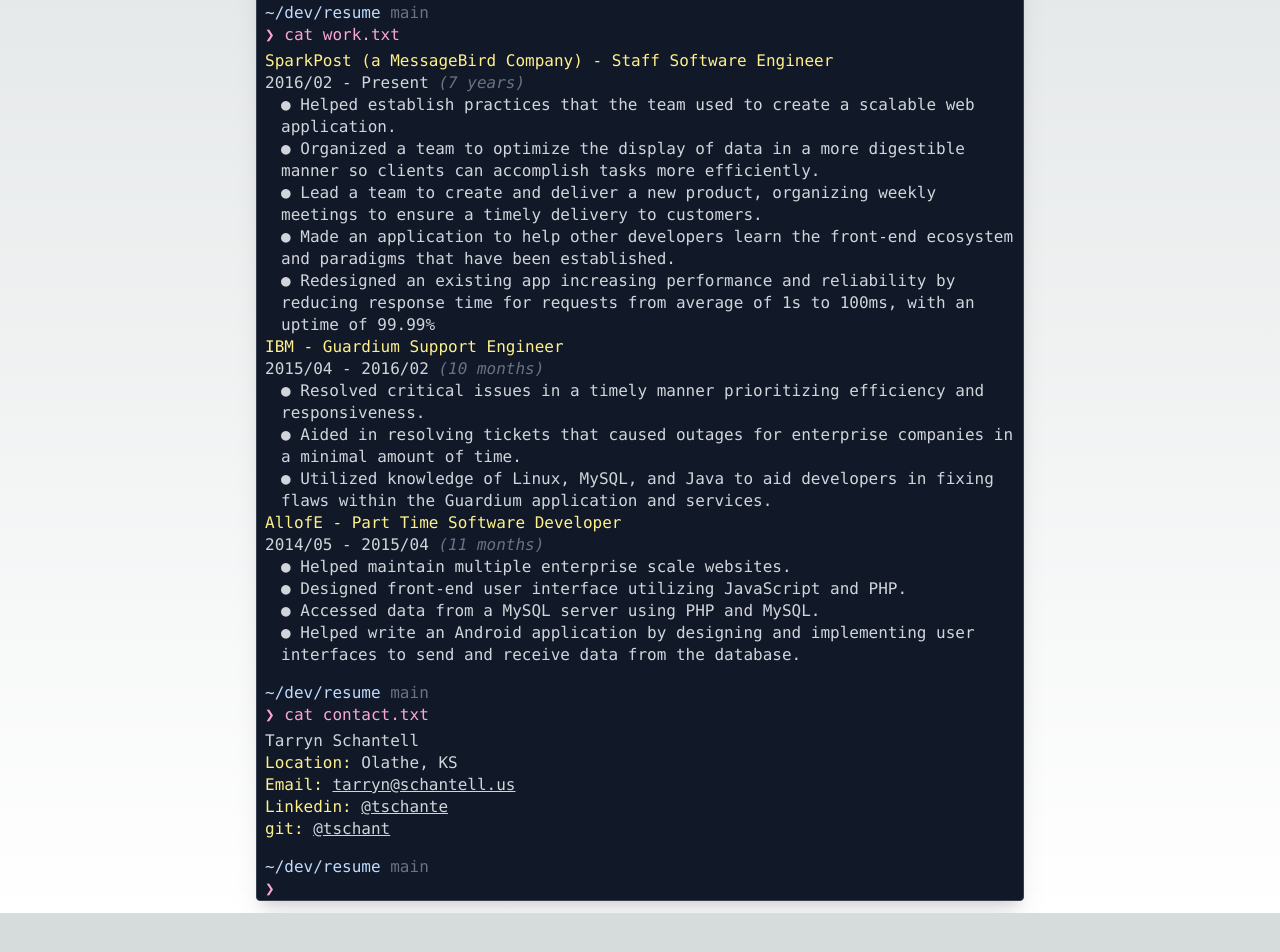
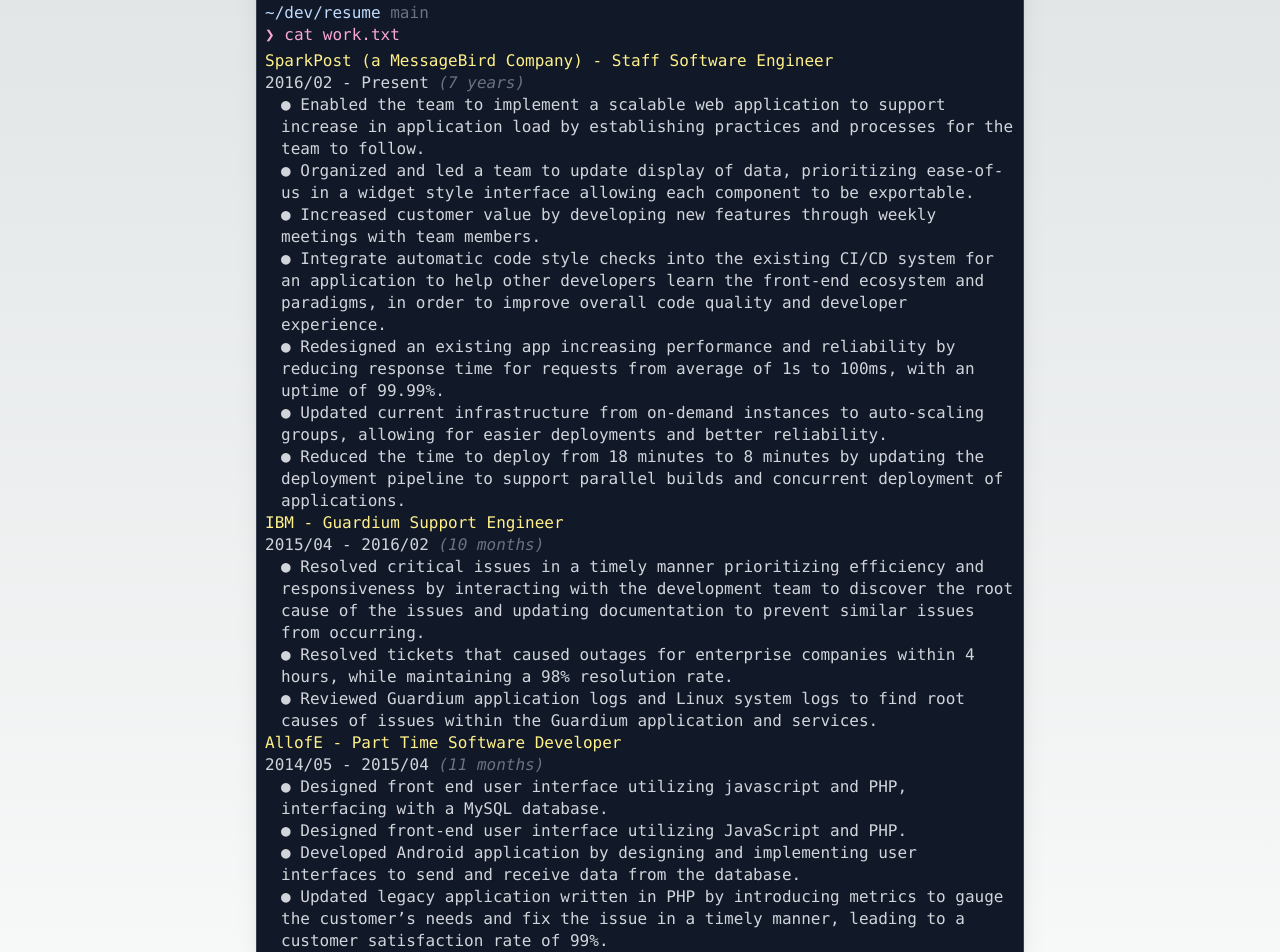
Before and after one commit to tschant/resume-schantell, a Next.js app: page / in a window 1280 px wide. Shown: the part 600-1552 px from the top of the page. Before the commit the page ends 1513 px from the top, so only its background shows below. Built offline with nearby package versions, Linux system fonts and the light colour scheme.

Commit message:
Update experience and add summary section

```diff
--- a/src/components/Files/index.tsx
+++ b/src/components/Files/index.tsx
@@ -9,6 +9,9 @@ export const files: Files = {
 		This is a passion project I did for fun.<br/>
 		I wanted to create a resume page and wanted it to be unique to me...<br/>
 		This is the result
+	</div>),
+	"summary.txt": (<div>
+		Experienced Staff Software Engineer with 9 years of experience in software development and engineering. Proven track record in leading projects related to architecture, design, and front-end development.
 	</div>),
 	"contact.txt": (<div>
 		<div>Tarryn Schantell</div>
@@ -33,26 +36,28 @@ export const files: Files = {
 		<div className="text-yellow-200">SparkPost (a MessageBird Company) - Staff Software Engineer</div>
 		<div>2016/02 - Present <span className="text-gray-500 italic ">(7 years)</span></div>
 		<div className="pl-4">
-			<div>● Helped establish practices that the team used to create a scalable web application.</div>
-			<div>● Organized a team to optimize the display of data in a more digestible manner so clients can accomplish tasks more efficiently.</div>
-			<div>● Lead a team to create and deliver a new product, organizing weekly meetings to ensure a timely delivery to customers.</div>
-			<div>● Made an application to help other developers learn the front-end ecosystem and paradigms that have been established.</div>
-			<div>● Redesigned an existing app increasing performance and reliability by reducing response time for requests from average of 1s to 100ms, with an uptime of 99.99%</div>
+			<div>● Enabled the team to implement a scalable web application to support increase in application load by establishing practices and processes for the team to follow.</div>
+			<div>● Organized and led a team to update display of data, prioritizing ease-of-us in a widget style interface allowing each component to be exportable.</div>
+			<div>● Increased customer value by developing new features through weekly meetings with team members.</div>
+			<div>● Integrate automatic code style checks into the existing CI/CD system for an application to help other developers learn the front-end ecosystem and paradigms, in order to improve overall code quality and developer experience.</div>
+			<div>● Redesigned an existing app increasing performance and reliability by reducing response time for requests from average of 1s to 100ms, with an uptime of 99.99%.</div>
+			<div>● Updated current infrastructure from on-demand instances to auto-scaling groups, allowing for easier deployments and better reliability.</div>
+			<div>● Reduced the time to deploy from 18 minutes to 8 minutes by updating the deployment pipeline to support parallel builds and concurrent deployment of applications.</div>
 		</div>
 		<div className="text-yellow-200">IBM - Guardium Support Engineer</div>
 		<div>2015/04 - 2016/02 <span className="text-gray-500 italic ">(10 months)</span></div>
 		<div className="pl-4">
-			<div>● Resolved critical issues in a timely manner prioritizing efficiency and responsiveness.</div>
-			<div>● Aided in resolving tickets that caused outages for enterprise companies in a minimal amount of time.</div>
-			<div>● Utilized knowledge of Linux, MySQL, and Java to aid developers in fixing flaws within the Guardium application and services.</div>
+			<div>● Resolved critical issues in a timely manner prioritizing efficiency and responsiveness by interacting with the development team to discover the root cause of the issues and updating documentation to prevent similar issues from occurring.</div>
+			<div>● Resolved tickets that caused outages for enterprise companies within 4 hours, while maintaining a 98% resolution rate.</div>
+			<div>● Reviewed Guardium application logs and Linux system logs to find root causes of issues within the Guardium application and services.</div>
 		</div>
 		<div className="text-yellow-200">AllofE - Part Time Software Developer</div>
 		<div>2014/05 - 2015/04 <span className="text-gray-500 italic ">(11 months)</span></div>
 		<div className="pl-4">
-			<div>● Helped maintain multiple enterprise scale websites.</div>
+			<div>● Designed front end user interface utilizing javascript and PHP, interfacing with a MySQL database.</div>
 			<div>● Designed front-end user interface utilizing JavaScript and PHP.</div>
-			<div>● Accessed data from a MySQL server using PHP and MySQL.</div>
-			<div>● Helped write an Android application by designing and implementing user interfaces to send and receive data from the database.</div>
+			<div>● Developed Android application by designing and implementing user interfaces to send and receive data from the database.</div>
+			<div>● Updated legacy application written in PHP by introducing metrics to gauge the customer’s needs and fix the issue in a timely manner, leading to a customer satisfaction rate of 99%.</div>
 		</div>
 	</div>),
 	"education.txt": (<div>
--- a/src/pages/index.tsx
+++ b/src/pages/index.tsx
@@ -6,7 +6,7 @@ import CommandPrompt from "@/components/CommandPrompt";
 import CommandOutput from "@/components/CommandOutput";
 
 export default function Home() {
-	const [commands, setCommands] = useState(["help", "cat intro.txt", "ls", "cat education.txt", "cat work.txt", "cat contact.txt"]);
+	const [commands, setCommands] = useState(["cat intro.txt", "cat summary.txt", "cat contact.txt", "ls", "cat work.txt", "cat education.txt", "help"]);
 	const now = new Date();
 	const options = {
 		weekday: "short", year: "numeric", month: "short",
```
